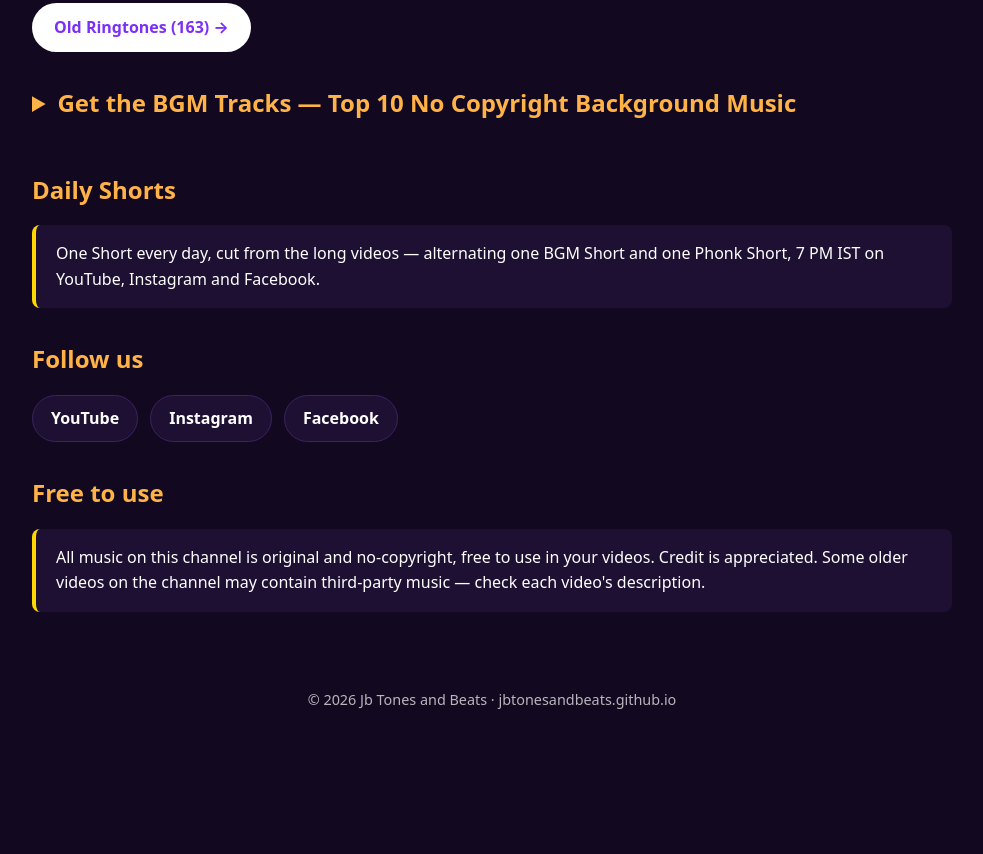
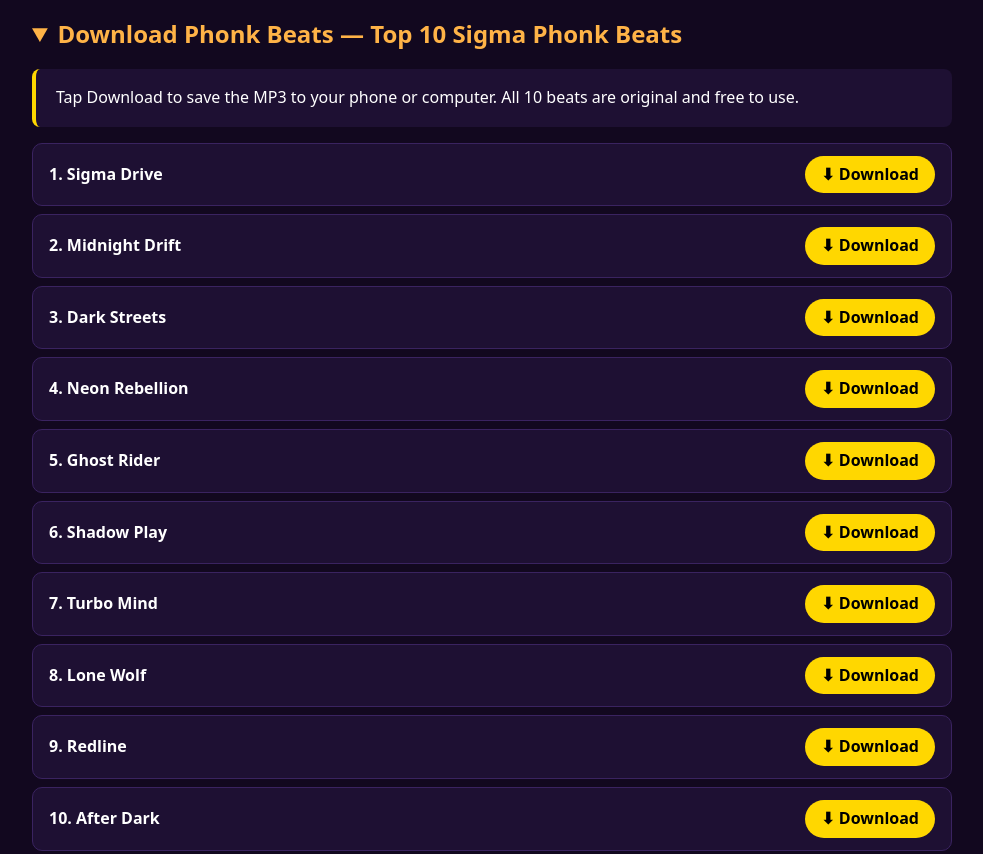
Before and after one commit to jbtonesandbeats/jbtonesandbeats.github.io, a plain HTML site: page index.html in a window 1280 px wide. Shown: the part 2207-3061 px from the top of the page, without its empty margins (148-1131 px from the left). Before the commit the page ends 2954 px from the top, so only its background shows below. Drawn offline with Linux system fonts and the light colour scheme.

Commit message:
Add Phonk download section (Top 10 Sigma Phonk Beats)

```diff
--- a/index.html
+++ b/index.html
@@ -112,6 +112,25 @@
   </ul>
   </details>
 
+  <details open>
+  <summary>Download Phonk Beats — Top 10 Sigma Phonk Beats</summary>
+  <div class="note">
+    <p>Tap Download to save the MP3 to your phone or computer. All 10 beats are original and free to use.</p>
+  </div>
+  <ul class="tones">
+    <li><span class="name">1. Sigma Drive</span><a class="dl" href="https://raw.githubusercontent.com/jbtonesandbeats/jbtonesandbeats.github.io/main/ringtones/phonk-01-sigma-drive.mp3" download>⬇ Download</a></li>
+    <li><span class="name">2. Midnight Drift</span><a class="dl" href="https://raw.githubusercontent.com/jbtonesandbeats/jbtonesandbeats.github.io/main/ringtones/phonk-02-midnight-drift.mp3" download>⬇ Download</a></li>
+    <li><span class="name">3. Dark Streets</span><a class="dl" href="https://raw.githubusercontent.com/jbtonesandbeats/jbtonesandbeats.github.io/main/ringtones/phonk-03-dark-streets.mp3" download>⬇ Download</a></li>
+    <li><span class="name">4. Neon Rebellion</span><a class="dl" href="https://raw.githubusercontent.com/jbtonesandbeats/jbtonesandbeats.github.io/main/ringtones/phonk-04-neon-rebellion.mp3" download>⬇ Download</a></li>
+    <li><span class="name">5. Ghost Rider</span><a class="dl" href="https://raw.githubusercontent.com/jbtonesandbeats/jbtonesandbeats.github.io/main/ringtones/phonk-05-ghost-rider.mp3" download>⬇ Download</a></li>
+    <li><span class="name">6. Shadow Play</span><a class="dl" href="https://raw.githubusercontent.com/jbtonesandbeats/jbtonesandbeats.github.io/main/ringtones/phonk-06-shadow-play.mp3" download>⬇ Download</a></li>
+    <li><span class="name">7. Turbo Mind</span><a class="dl" href="https://raw.githubusercontent.com/jbtonesandbeats/jbtonesandbeats.github.io/main/ringtones/phonk-07-turbo-mind.mp3" download>⬇ Download</a></li>
+    <li><span class="name">8. Lone Wolf</span><a class="dl" href="https://raw.githubusercontent.com/jbtonesandbeats/jbtonesandbeats.github.io/main/ringtones/phonk-08-lone-wolf.mp3" download>⬇ Download</a></li>
+    <li><span class="name">9. Redline</span><a class="dl" href="https://raw.githubusercontent.com/jbtonesandbeats/jbtonesandbeats.github.io/main/ringtones/phonk-09-redline.mp3" download>⬇ Download</a></li>
+    <li><span class="name">10. After Dark</span><a class="dl" href="https://raw.githubusercontent.com/jbtonesandbeats/jbtonesandbeats.github.io/main/ringtones/phonk-10-after-dark.mp3" download>⬇ Download</a></li>
+  </ul>
+  </details>
+
   <p style="margin-top: 20px;"><a class="btn" href="old-ringtones.html">Old Ringtones (163) →</a></p>
 
   <details>
```
